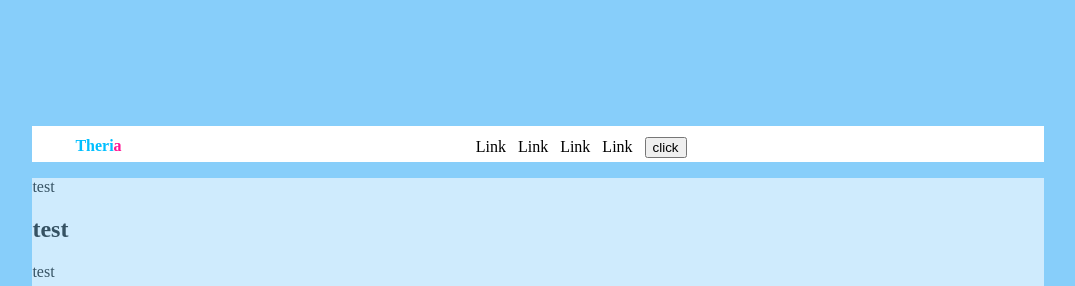
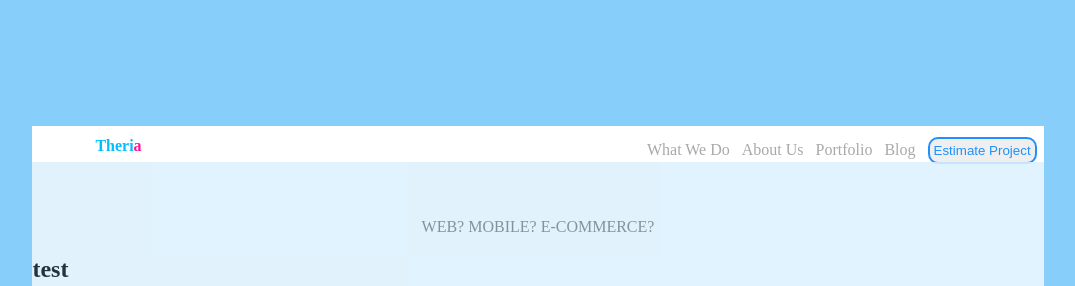
Before and after one commit to RootKevinWindt/Deliverable2, a plain HTML site: page index.html in a window 1280 px wide. Shown: the top 286 px of the page, without its empty margins (102-1177 px from the left). Drawn offline with Linux system fonts and the light colour scheme.

Commit message:
nav afgerond

```diff
--- a/css/plaincss.css
+++ b/css/plaincss.css
@@ -5,7 +5,7 @@ main {
     margin: 10%;
 }
 .sections {
-    opacity: 0.6;
+    opacity: 0.75;
     background-color: white
 }
 .navigation {
@@ -26,18 +26,39 @@ main {
     float: left;
     font-weight: bold;
     color: deeppink;
+    margin: 8px 8px 8px 60px;
+    text-align: center;
 }
 .navigation__link:link {
-    color: black;
+    color: darkgrey;
     text-decoration: none;
 }
 .navigation__link:visited {
-    color: black;
+    color: darkgrey;
     text-decoration: none;
 }
 .navigation__link:hover {
-    color: darkgrey;
+    color: grey;
     text-decoration: none;
+}
+.navigation__button {
+    border: 2px solid dodgerblue;
+    border-radius: 10px ;
+    color: dodgerblue;
+    padding: 4px;
+}
+.navigation__button:hover {
+    background-color: lightskyblue;
+}
+.menu {
+    float: right;
+}
+.ruimte {
+    height: 40px;
+}
+.section1__tekst1 {
+    color: grey;
+    text-align: center;
 }
 footer {
     border: 1px solid lightgrey;
--- a/index.html
+++ b/index.html
@@ -9,20 +9,25 @@
     <main>
         <!--header-->
         <nav class="navigation">
+            <li class="navigation__header"><span style="color: deepskyblue;">Theri</span>a</li>
+            <div class="menu">
             <ul class="navigation__list">
-                <li class="navigation__header"><span style="color: deepskyblue;">Theri</span>a</li>
-                <li class="navigation__item"><a class="navigation__link" href="#">Link</a></li>
-                <li class="navigation__item"><a class="navigation__link"  href="#">Link</a></li>
-                <li class="navigation__item"><a class="navigation__link"  href="#">Link</a></li>
-                <li class="navigation__item"><a class="navigation__link"  href="#">Link</a></li>
-                <li class="navigation__item"><button>click</button></li>
+                <li class="navigation__item"><a class="navigation__link" href="#">What We Do</a></li>
+                <li class="navigation__item"><a class="navigation__link"  href="#">About Us</a></li>
+                <li class="navigation__item"><a class="navigation__link"  href="#">Portfolio</a></li>
+                <li class="navigation__item"><a class="navigation__link"  href="#">Blog</a></li>
+                <li class="navigation__item"><button class="navigation__button">Estimate Project</button></li>
             </ul>
+            </div>
         </nav>
         <!--header einde-->
         <div class="sections">
         <!--section 1-->
         <section class="section1">
-            <p>test</p>
+            <div class="ruimte">
+                <!--ruimte tussen header en tekst-->
+            </div>
+            <p class="section1__tekst1">WEB? MOBILE? E-COMMERCE?</p>
             <h1>test</h1>
             <p>test</p>
         </section>
```
